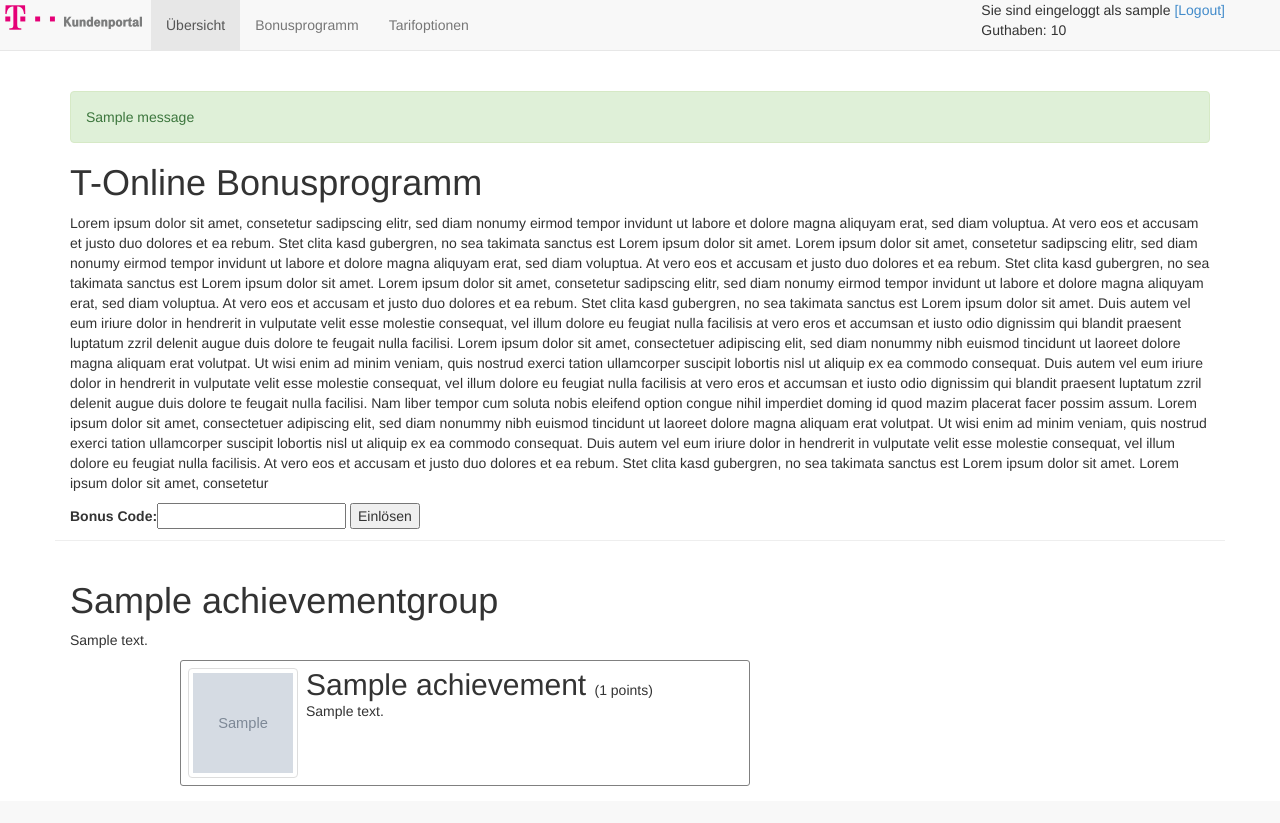
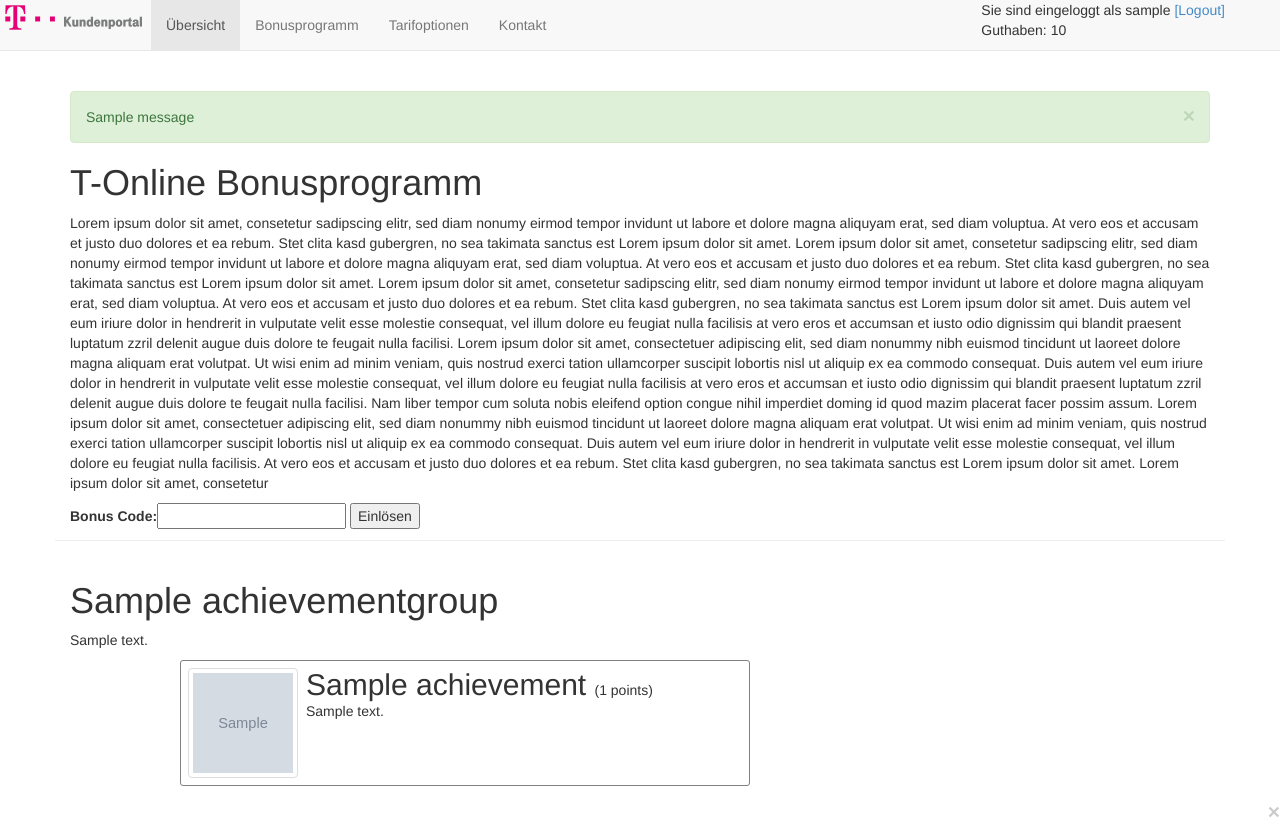
Before and after one commit to dstelter/ctfstore, a Django app: page /achievements in a window 1280 px wide. Before the commit the page ends 786 px from the top, so only its background shows below. Run offline with Django 3.2, Linux system fonts and the light colour scheme; a user stored in the database is signed in; tables that the repository leaves empty hold one stand-in row (values such as "Sample post"); grey boxes marked "Sample" are stand-in pictures; one stand-in notice (Sample message) is shown; some libraries are stand-ins or nearby versions.

Commit message:
dismissable messages

```diff
--- a/store/templates/base.html
+++ b/store/templates/base.html
@@ -14,5 +14,10 @@
 
 	<script src="{% static 'store/js/jquery.min.js' %}"></script>
     <script src="{% static 'store/js/bootstrap.min.js' %}"></script>
+    <script>$.ready(function() {
+		$(".alert").alert();
+    });
+    </script>
+    <button type="button" class="close" data-dismiss="alert" aria-hidden="true">&times;</button>
 </body>
 </html>
--- a/store/templates/messages.html
+++ b/store/templates/messages.html
@@ -1,6 +1,6 @@
 {% if messages %}
 	{% for message in messages %}
-	<div class="alert{% if message.tags == "error" %} alert-danger{% elif message.tags %} alert-{{message.tags}}{% endif %} alert-dismissable">{{ message|escape }}</div>
+	<div class="alert{% if message.tags == "error" %} alert-danger{% elif message.tags %} alert-{{message.tags}}{% endif %} alert-dismissable">{{ message|escape }}<button type="button" class="close" data-dismiss="alert" aria-hidden="true">&times;</button></div>
 	{% endfor %}
 {% endif %}
 {% block content %}{% endblock %}
--- a/store/templates/nav.html
+++ b/store/templates/nav.html
@@ -15,6 +15,7 @@
 					<li class="active"><a href="{% url 'home' %}">Übersicht</a></li>
 					<li><a href="{% url 'achievements' %}">Bonusprogramm</a></li>
 					<li><a href="{% url 'upgrades' %}">Tarifoptionen</a></li>
+					<li><a href="{% url 'contact' %}">Kontakt</a></li>
 				</ul>
 				<ul class="nav navbar-nav navbar-right navbar-info">
 					<li class="navbar-login-info">
```
